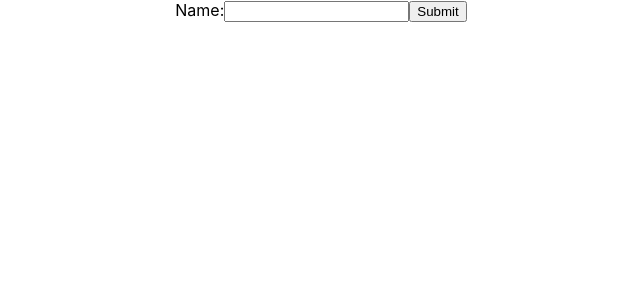
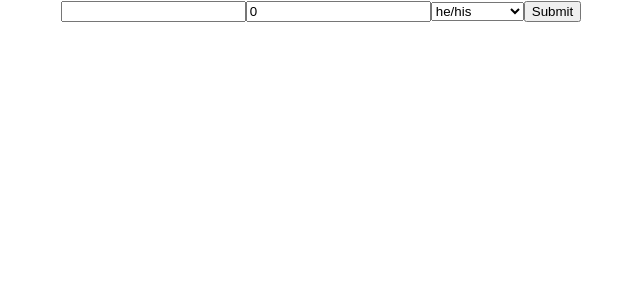
Before and after one commit to delaware19/team-4, a React (Create React App) app in the folder mobile/: page /profile in a window 1280 px wide. Shown: the top 300 px of the page, without its empty margins (319-959 px from the left). Built offline with nearby package versions, Linux system fonts and the light colour scheme.

Commit message:
forms can now bind themselves to the state and be sent as a whole JSON file

```diff
--- a/mobile/src/Screens/Profile.js
+++ b/mobile/src/Screens/Profile.js
@@ -3,28 +3,56 @@ import React, { Component } from 'react';
 class Profile extends Component {
     constructor(props) {
         super(props);
-      this.state = {value: ''};
+        this.state =
+            {
+                childName: '',
+                careTakers: [],
+                pronoun: '',
+                age: 0,
+            };
 
-      this.handleChange = this.handleChange.bind(this);
+        this.handleChildName = this.handleChildName.bind(this);
+        this.handleAge = this.handleAge.bind(this);
+        this.handlePronouns = this.handlePronouns.bind(this);
         this.handleSubmit = this.handleSubmit.bind(this);
     }
 
-    handleChange(event) {
-      this.setState({value: event.target.value});
+    handleChildName(event) {
+        this.setState({ childName: event.target.value });
+    }
+
+    handleAge(event) {
+        this.setState({ age: event.target.value });
+    }
+
+    handlePronouns(event) {
+        this.setState({ pronoun: event.target.value });
     }
 
     handleSubmit(event) {
-      alert('A name was submitted: ' + this.state.value);
+        alert('A name was submitted: ' + this.state.childName);
         event.preventDefault();
     }
 
     render() {
         return (
             <form onSubmit={this.handleSubmit}>
-          <label>
-            Name:
-            <input type="text" value={this.state.value} onChange={this.handleChange} />
-          </label>
+
+
+                <input type="text" value={this.state.childName} onChange={this.handleChildName} />
+
+                <input type="text" value={this.state.age} onChange={this.handleAge} />
+
+                <select value={this.state.pronoun} onChange={this.handlePronouns}>
+                    <option value="he/his">he/his</option>
+                    <option value="she/her">she/her</option>
+                    <option value="they/them">they/them</option>
+                    <option value="third_person">third person</option>
+                </select>
+
+
+
+
                 <input type="submit" value="Submit" />
             </form>
         );
```
Also changed, not shown: 1 other file (tests, documents, lock files or other folders). Lines whose indentation alone changed are shown as unchanged.
